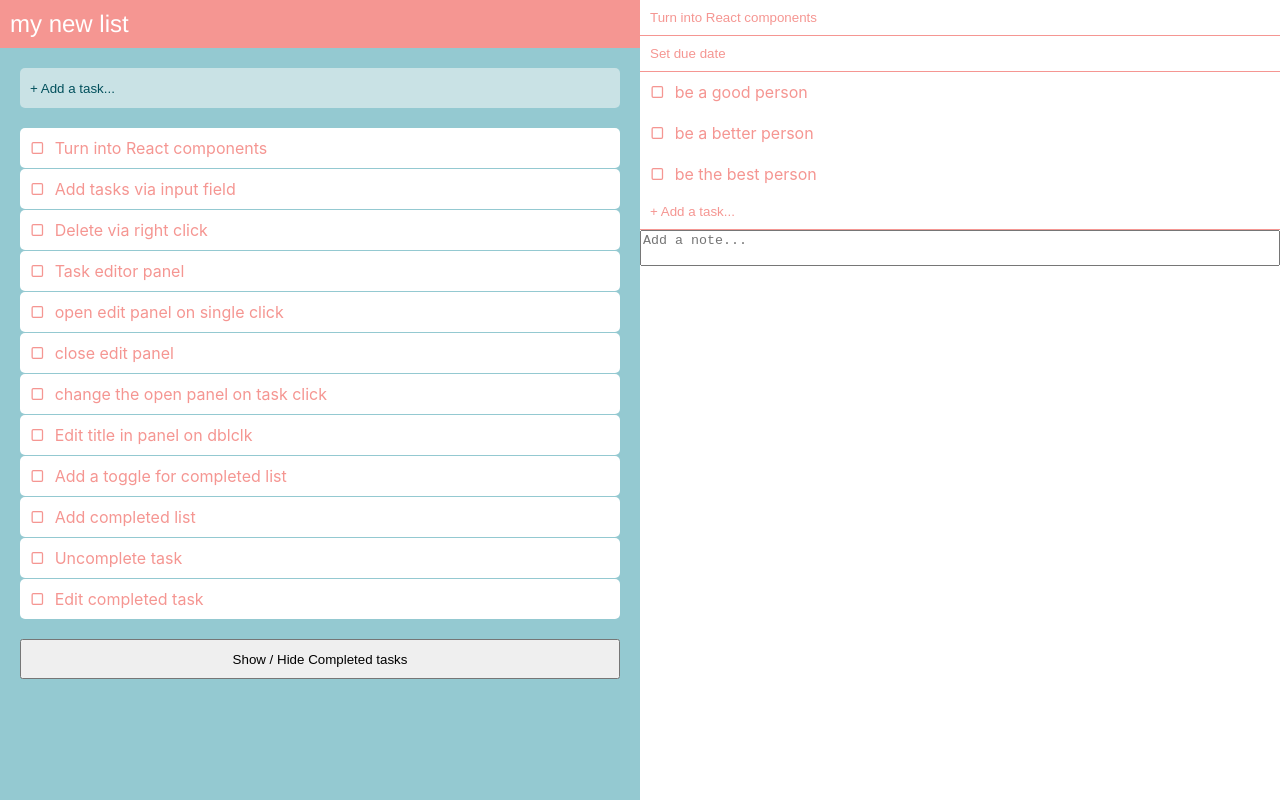
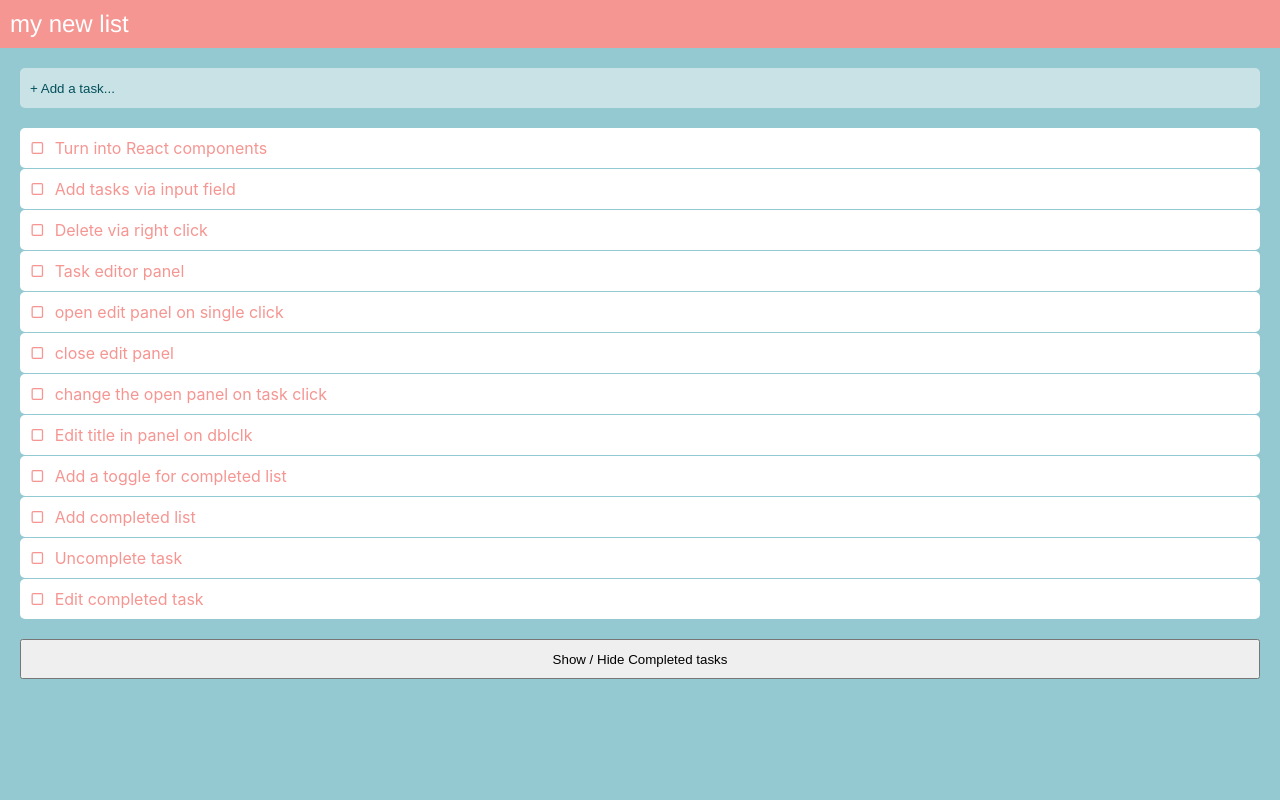
Before and after one commit to DustinGaudet/deepdive, a React (Create React App) app: page / in a window 1280 px wide. Built offline with nearby package versions, Linux system fonts and the light colour scheme.

Commit message:
Make task details panel display dependant on state boolean.

```diff
--- a/src/components/app/App.js
+++ b/src/components/app/App.js
@@ -43,10 +43,11 @@ class App extends Component {
     const {state, addTask, handleCheckboxClick} = this
     const {tasks, activeTaskId} = state
     const activeTask = this.getTaskById(state.activeTaskId)
+    const detailsOpen = state.detailsOpen ? "details-open" : "details-closed"
 
     return (
       <div className="App">
-        <div className="task-panels">
+        <div className={"task-panels " + detailsOpen}>
           <div className="tasks-panel">
             <h2>{state.taskListName}</h2>
             <TaskListPanel>
--- a/src/components/app/App.scss
+++ b/src/components/app/App.scss
@@ -1,6 +1,11 @@
 .task-panels {
   display: grid;
-  grid-template: 1fr / 1fr 50%;
+  &.details-open {
+    grid-template: 1fr / 1fr 50%;
+  }
+  &.details-closed {
+    grid-template: 1fr / 1fr 0;
+  }
 }
 
 .tasks-panel {
--- a/src/dummyState.json
+++ b/src/dummyState.json
@@ -36,5 +36,6 @@
     { "id": 10000031, "name": "be n good person", "parent": 10000014, "completed": false }
   ],
   "activeTaskId": 10000000,
-  "hideCompletedTasks": true
+  "hideCompletedTasks": true,
+  "detailsOpen": false
 }
```
